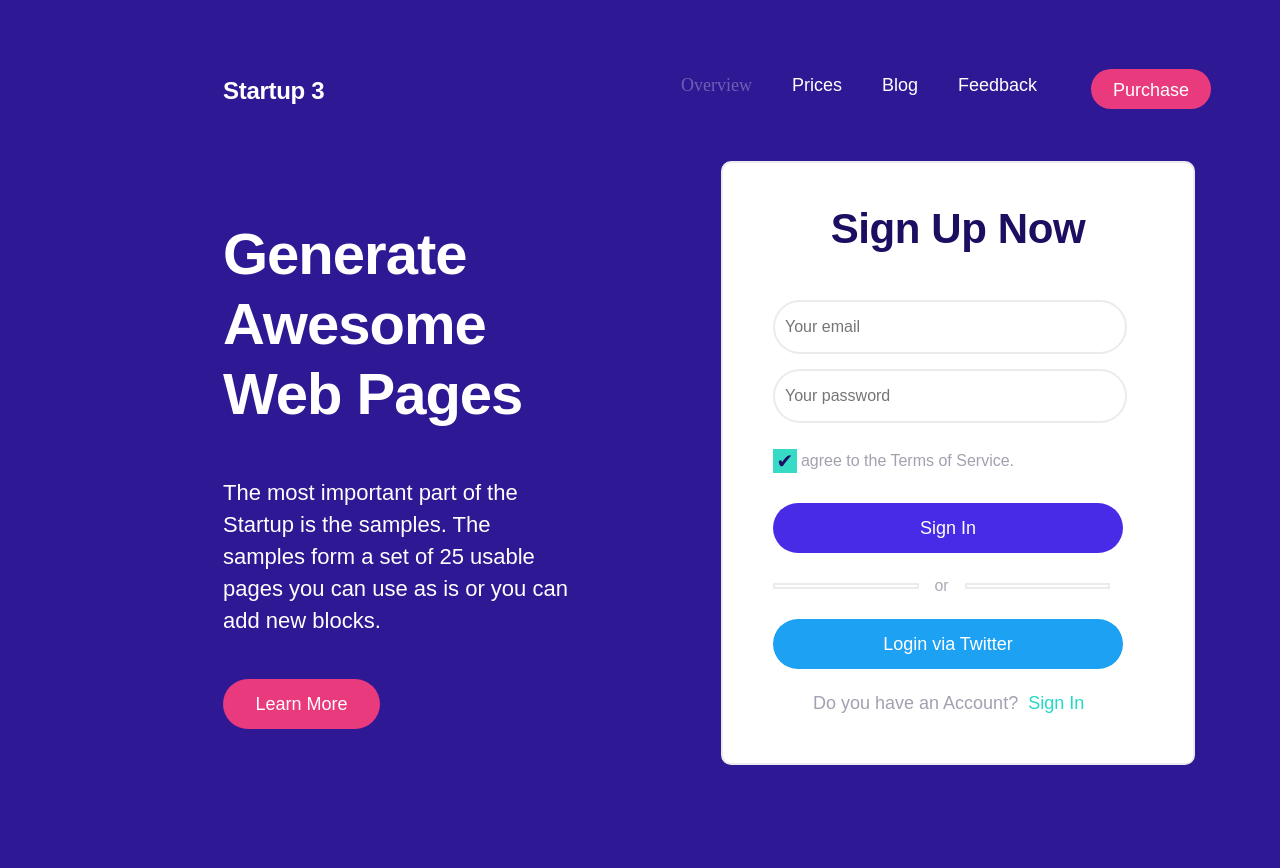
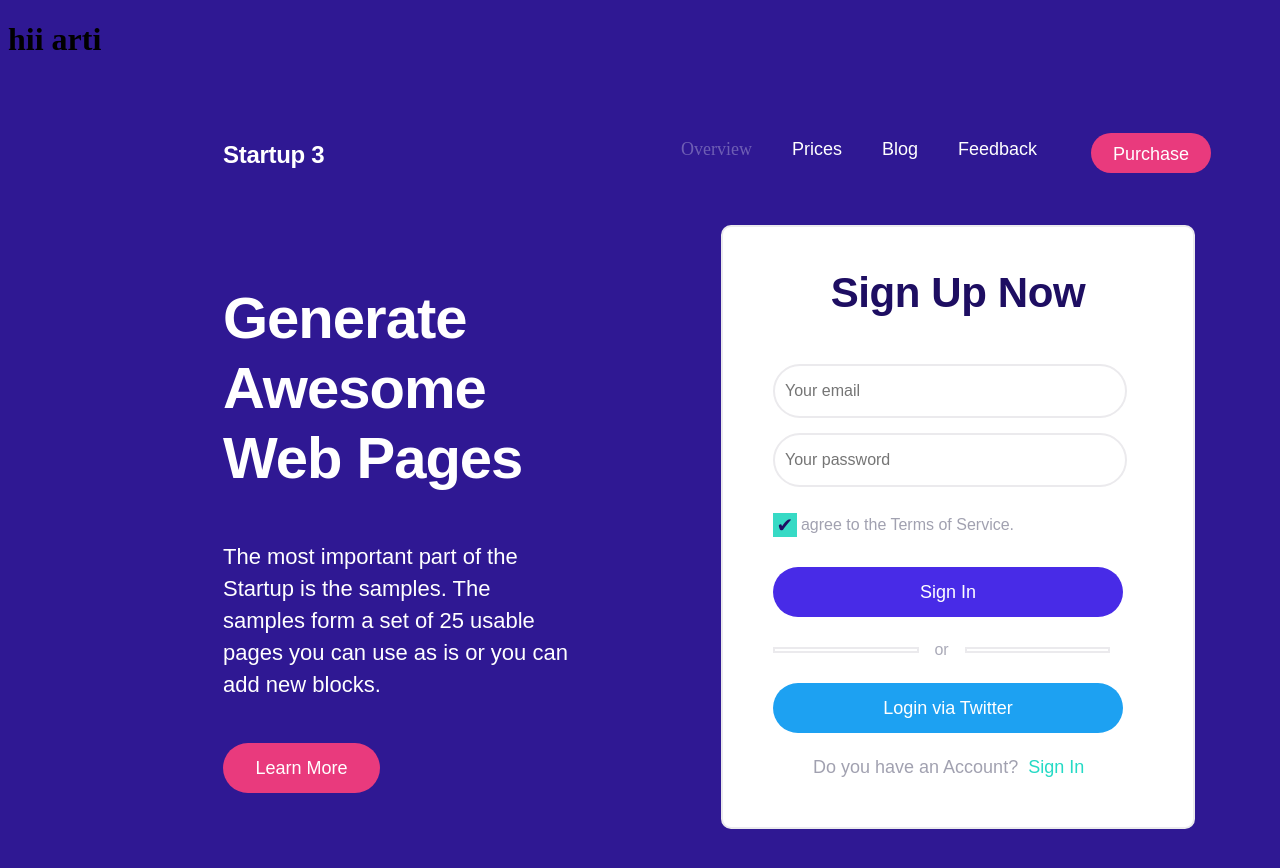
Before and after one commit to artitilekar/Hero_frontPage, a plain HTML site: page index.html in a window 1280 px wide. Shown: the top 868 px of the page. Drawn offline with Linux system fonts and the light colour scheme.

Commit message:
Update index.html

```diff
--- a/index.html
+++ b/index.html
@@ -7,6 +7,7 @@
     <link rel="stylesheet" type="text/css" href="style.css" />
   </head>
   <body>
+    <h1>hii arti</h1>
     <header>
       <div class="logo">
         <span>Startup 3</span>
```
